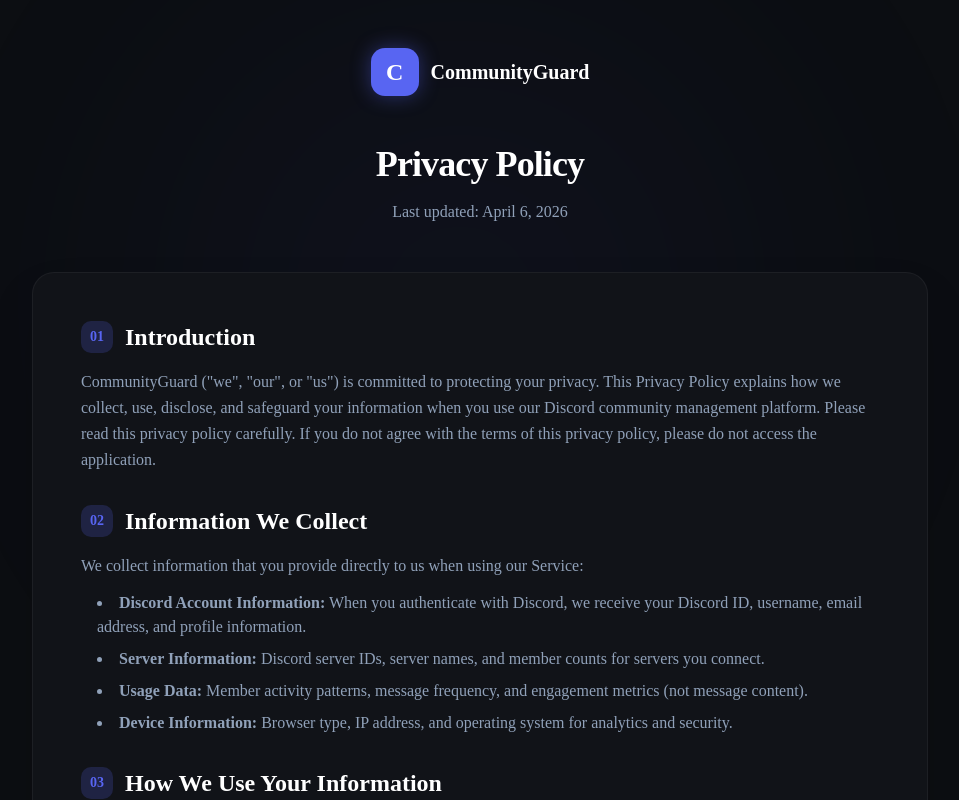
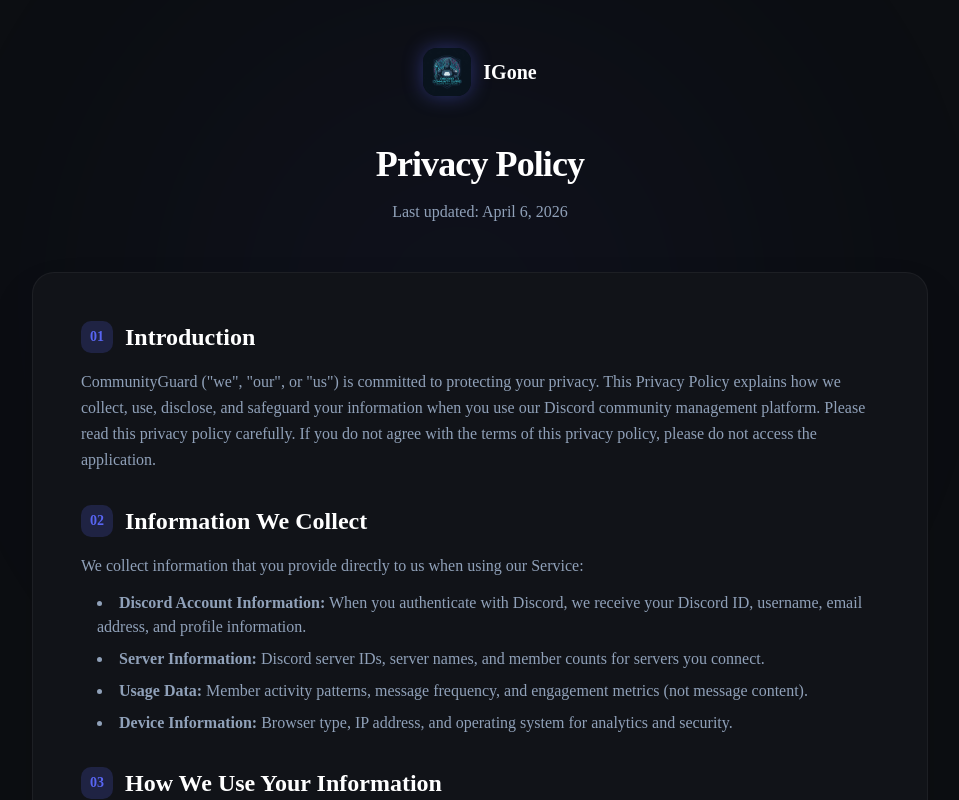
Before and after one commit to SameerShahDev/communityguard, a Next.js app: page /privacy in a window 1280 px wide. Shown: the top 800 px of the page, without its empty margins (160-1119 px from the left). Built offline with nearby package versions, Linux system fonts and the light colour scheme.

Commit message:
ui: Update all pages with icon.jpeg logo and IGone branding

```diff
--- a/src/app/cancellation-policy/page.tsx
+++ b/src/app/cancellation-policy/page.tsx
@@ -1,8 +1,9 @@
 import Link from 'next/link';
+import Image from 'next/image';
 
 export const metadata = {
-  title: 'Cancellation Policy - Cigone',
-  description: 'Cancellation Policy for Cigone AI-powered Discord community management platform.',
+  title: 'Cancellation Policy - IGone',
+  description: 'Cancellation Policy for IGone AI-powered Discord community management platform.',
 };
 
 export default function CancellationPolicyPage() {
@@ -15,10 +16,10 @@
       <div className="max-w-4xl mx-auto relative z-10">
         <div className="text-center mb-12">
           <Link href="/" className="inline-flex items-center gap-3 hover:scale-105 transition-transform mb-6">
-            <div className="w-12 h-12 rounded-xl bg-[#5865F2] flex items-center justify-center">
-              <span className="text-white font-bold text-2xl">C</span>
+            <div className="w-12 h-12 rounded-xl overflow-hidden">
+              <Image src="/icon.jpeg" alt="IGone Logo" width={48} height={48} className="w-full h-full object-cover" />
             </div>
-            <span className="text-white font-bold text-xl">Cigone</span>
+            <span className="text-white font-bold text-xl">IGone</span>
           </Link>
           <h1 className="text-4xl font-extrabold text-white tracking-tight mt-6 mb-4">
             Cancellation Policy
--- a/src/app/contact/page.tsx
+++ b/src/app/contact/page.tsx
@@ -1,4 +1,5 @@
 import Link from 'next/link';
+import Image from 'next/image';
 import { Mail, Phone } from 'lucide-react';
 
 export const metadata = {
@@ -12,8 +13,8 @@
       <div className="max-w-4xl mx-auto">
         <div className="text-center mb-12">
           <Link href="/" className="inline-flex items-center gap-3 mb-6">
-            <div className="w-12 h-12 rounded-xl bg-[#5865F2] flex items-center justify-center">
-              <span className="text-white font-bold text-2xl">C</span>
+            <div className="w-12 h-12 rounded-xl overflow-hidden">
+              <Image src="/icon.jpeg" alt="IGone Logo" width={48} height={48} className="w-full h-full object-cover" />
             </div>
             <span className="text-white font-bold text-xl">Igone</span>
           </Link>
--- a/src/app/login/page.tsx
+++ b/src/app/login/page.tsx
@@ -5,6 +5,7 @@
 import { useState, useEffect, Suspense } from 'react';
 import { useSearchParams } from 'next/navigation';
 import Link from 'next/link';
+import Image from 'next/image';
 import { createClient } from '@/lib/supabase/client';
 
 // 🔥 STOP! Console Security Warning + Branding for Sameer Shah
@@ -16,7 +17,7 @@
 
 %cThis is a secure authentication system.%c
 %cCreated by: @sameershahdev%c
-%cCommunityGuard - Protecting Discord Communities%c
+%cIGone - Protecting Discord Communities%c
 `;
 
 function LoginContent() {
@@ -106,8 +107,8 @@
         {/* Logo */}
         <div className="text-center mb-10">
           <Link href="/" className="inline-flex items-center gap-3 hover:scale-105 transition-transform">
-            <div className="w-10 h-10 rounded-xl bg-[#5865F2] flex items-center justify-center shadow-[0_0_20px_rgba(88,101,242,0.4)]">
-              <span className="text-white font-bold text-xl">C</span>
+            <div className="w-10 h-10 rounded-xl overflow-hidden shadow-[0_0_20px_rgba(88,101,242,0.4)]">
+              <Image src="/icon.jpeg" alt="IGone Logo" width={40} height={40} className="w-full h-full object-cover" />
             </div>
           </Link>
           <h2 className="text-3xl font-extrabold text-white tracking-tight mt-4 mb-2">
--- a/src/app/onboarding/page.tsx
+++ b/src/app/onboarding/page.tsx
@@ -4,6 +4,7 @@
 
 import { useEffect, useState } from 'react';
 import Link from 'next/link';
+import Image from 'next/image';
 import { useRouter } from 'next/navigation';
 import { createClient } from '@/lib/supabase/client';
 
@@ -56,10 +57,10 @@
         {/* Logo */}
         <div className="text-center mb-12">
           <Link href="/" className="inline-flex items-center gap-3 hover:scale-105 transition-transform">
-            <div className="w-10 h-10 rounded-xl bg-[#5865F2] flex items-center justify-center shadow-[0_0_20px_rgba(88,101,242,0.4)]">
-              <span className="text-white font-bold text-xl">C</span>
+            <div className="w-10 h-10 rounded-xl overflow-hidden shadow-[0_0_20px_rgba(88,101,242,0.4)]">
+              <Image src="/icon.jpeg" alt="IGone Logo" width={40} height={40} className="w-full h-full object-cover" />
             </div>
-            <span className="text-xl font-bold tracking-tight">Cigone</span>
+            <span className="text-xl font-bold tracking-tight">IGone</span>
           </Link>
         </div>
 
--- a/src/app/privacy/page.tsx
+++ b/src/app/privacy/page.tsx
@@ -1,8 +1,9 @@
 import Link from 'next/link';
+import Image from 'next/image';
 
 export const metadata = {
-  title: 'Privacy Policy - CommunityGuard',
-  description: 'Privacy Policy for CommunityGuard AI-powered Discord community management platform.',
+  title: 'Privacy Policy - IGone',
+  description: 'Privacy Policy for IGone AI-powered Discord community management platform.',
 };
 
 export default function PrivacyPage() {
@@ -18,10 +19,10 @@
         {/* Header */}
         <div className="text-center mb-12">
           <Link href="/" className="inline-flex items-center gap-3 hover:scale-105 transition-transform mb-6">
-            <div className="w-12 h-12 rounded-xl bg-[#5865F2] flex items-center justify-center shadow-[0_0_20px_rgba(88,101,242,0.4)]">
-              <span className="text-white font-bold text-2xl">C</span>
+            <div className="w-12 h-12 rounded-xl overflow-hidden shadow-[0_0_20px_rgba(88,101,242,0.4)]">
+              <Image src="/icon.jpeg" alt="IGone Logo" width={48} height={48} className="w-full h-full object-cover" />
             </div>
-            <span className="text-white font-bold text-xl">CommunityGuard</span>
+            <span className="text-white font-bold text-xl">IGone</span>
           </Link>
           <h1 className="text-4xl font-extrabold text-white tracking-tight mt-6 mb-4">
             Privacy Policy
--- a/src/app/refund-policy/page.tsx
+++ b/src/app/refund-policy/page.tsx
@@ -1,8 +1,9 @@
 import Link from 'next/link';
+import Image from 'next/image';
 
 export const metadata = {
-  title: 'Refund Policy - Cigone',
-  description: 'Refund Policy for Cigone AI-powered Discord community management platform.',
+  title: 'Refund Policy - IGone',
+  description: 'Refund Policy for IGone AI-powered Discord community management platform.',
 };
 
 export default function RefundPolicyPage() {
@@ -15,10 +16,10 @@
       <div className="max-w-4xl mx-auto relative z-10">
         <div className="text-center mb-12">
           <Link href="/" className="inline-flex items-center gap-3 hover:scale-105 transition-transform mb-6">
-            <div className="w-12 h-12 rounded-xl bg-[#5865F2] flex items-center justify-center">
-              <span className="text-white font-bold text-2xl">C</span>
+            <div className="w-12 h-12 rounded-xl overflow-hidden">
+              <Image src="/icon.jpeg" alt="IGone Logo" width={48} height={48} className="w-full h-full object-cover" />
             </div>
-            <span className="text-white font-bold text-xl">Cigone</span>
+            <span className="text-white font-bold text-xl">IGone</span>
           </Link>
           <h1 className="text-4xl font-extrabold text-white tracking-tight mt-6 mb-4">
             Refund Policy
--- a/src/app/replacement-policy/page.tsx
+++ b/src/app/replacement-policy/page.tsx
@@ -1,8 +1,9 @@
 import Link from 'next/link';
+import Image from 'next/image';
 
 export const metadata = {
-  title: 'Replacement Policy - Cigone',
-  description: 'Replacement Policy for Cigone AI-powered Discord community management platform.',
+  title: 'Replacement Policy - IGone',
+  description: 'Replacement Policy for IGone AI-powered Discord community management platform.',
 };
 
 export default function ReplacementPolicyPage() {
@@ -15,10 +16,10 @@
       <div className="max-w-4xl mx-auto relative z-10">
         <div className="text-center mb-12">
           <Link href="/" className="inline-flex items-center gap-3 hover:scale-105 transition-transform mb-6">
-            <div className="w-12 h-12 rounded-xl bg-[#5865F2] flex items-center justify-center">
-              <span className="text-white font-bold text-2xl">C</span>
+            <div className="w-12 h-12 rounded-xl overflow-hidden">
+              <Image src="/icon.jpeg" alt="IGone Logo" width={48} height={48} className="w-full h-full object-cover" />
             </div>
-            <span className="text-white font-bold text-xl">Cigone</span>
+            <span className="text-white font-bold text-xl">IGone</span>
           </Link>
           <h1 className="text-4xl font-extrabold text-white tracking-tight mt-6 mb-4">
             Replacement Policy
--- a/src/app/return-policy/page.tsx
+++ b/src/app/return-policy/page.tsx
@@ -1,8 +1,9 @@
 import Link from 'next/link';
+import Image from 'next/image';
 
 export const metadata = {
-  title: 'Return Policy - Cigone',
-  description: 'Return Policy for Cigone AI-powered Discord community management platform.',
+  title: 'Return Policy - IGone',
+  description: 'Return Policy for IGone AI-powered Discord community management platform.',
 };
 
 export default function ReturnPolicyPage() {
@@ -15,10 +16,10 @@
       <div className="max-w-4xl mx-auto relative z-10">
         <div className="text-center mb-12">
           <Link href="/" className="inline-flex items-center gap-3 hover:scale-105 transition-transform mb-6">
-            <div className="w-12 h-12 rounded-xl bg-[#5865F2] flex items-center justify-center">
-              <span className="text-white font-bold text-2xl">C</span>
+            <div className="w-12 h-12 rounded-xl overflow-hidden">
+              <Image src="/icon.jpeg" alt="IGone Logo" width={48} height={48} className="w-full h-full object-cover" />
             </div>
-            <span className="text-white font-bold text-xl">Cigone</span>
+            <span className="text-white font-bold text-xl">IGone</span>
           </Link>
           <h1 className="text-4xl font-extrabold text-white tracking-tight mt-6 mb-4">
             Return Policy
--- a/src/app/signup/page.tsx
+++ b/src/app/signup/page.tsx
@@ -4,6 +4,7 @@
 
 import { useState } from 'react';
 import Link from 'next/link';
+import Image from 'next/image';
 import { createClient } from '@/lib/supabase/client';
 
 export default function SignupPage() {
@@ -31,8 +32,8 @@
         {/* Logo */}
         <div className="text-center mb-10">
           <Link href="/" className="inline-flex items-center gap-3 hover:scale-105 transition-transform">
-            <div className="w-10 h-10 rounded-xl bg-[#5865F2] flex items-center justify-center shadow-[0_0_20px_rgba(88,101,242,0.4)]">
-              <span className="text-white font-bold text-xl">C</span>
+            <div className="w-10 h-10 rounded-xl overflow-hidden shadow-[0_0_20px_rgba(88,101,242,0.4)]">
+              <Image src="/icon.jpeg" alt="IGone Logo" width={40} height={40} className="w-full h-full object-cover" />
             </div>
           </Link>
           <h2 className="text-3xl font-extrabold text-white tracking-tight mt-4 mb-2">
--- a/src/app/terms/page.tsx
+++ b/src/app/terms/page.tsx
@@ -1,7 +1,8 @@
 import Link from 'next/link';
+import Image from 'next/image';
 
 export const metadata = {
-  title: 'Terms & Conditions - CommunityGuard',
+  title: 'Terms & Conditions - IGone',
   description: 'Terms and Conditions for CommunityGuard AI-powered Discord community management platform.',
 };
 
@@ -18,10 +19,10 @@
         {/* Header */}
         <div className="text-center mb-12">
           <Link href="/" className="inline-flex items-center gap-3 hover:scale-105 transition-transform mb-6">
-            <div className="w-12 h-12 rounded-xl bg-[#5865F2] flex items-center justify-center shadow-[0_0_20px_rgba(88,101,242,0.4)]">
-              <span className="text-white font-bold text-2xl">C</span>
+            <div className="w-12 h-12 rounded-xl overflow-hidden shadow-[0_0_20px_rgba(88,101,242,0.4)]">
+              <Image src="/icon.jpeg" alt="IGone Logo" width={48} height={48} className="w-full h-full object-cover" />
             </div>
-            <span className="text-white font-bold text-xl">CommunityGuard</span>
+            <span className="text-white font-bold text-xl">IGone</span>
           </Link>
           <h1 className="text-4xl font-extrabold text-white tracking-tight mt-6 mb-4">
             Terms & Conditions
```
